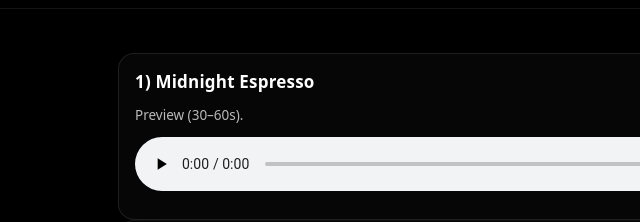
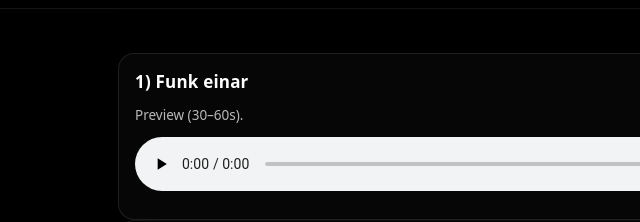
Before and after one commit to tiliyzo70-eng/Retrobarcaffeemusic-, a plain HTML site: page index.html in a window 1280 px wide. Shown: the part 238-460 px from the top of the page, 0-640 px from the left. Drawn offline with Linux system fonts and the light colour scheme.

Commit message:
Update track title from 'Midnight Espresso' to 'Funk einar'

```diff
--- a/index.html
+++ b/index.html
@@ -116,7 +116,7 @@
 
       <section class="card">
         <div class="top">
-          <h2 class="track">1) Midnight Espresso</h2>
+          <h2 class="track">1) Funk einar </h2>
           <div class="price">€5</div>
         </div>
         <div class="meta">Preview (30–60s).</div>
```
